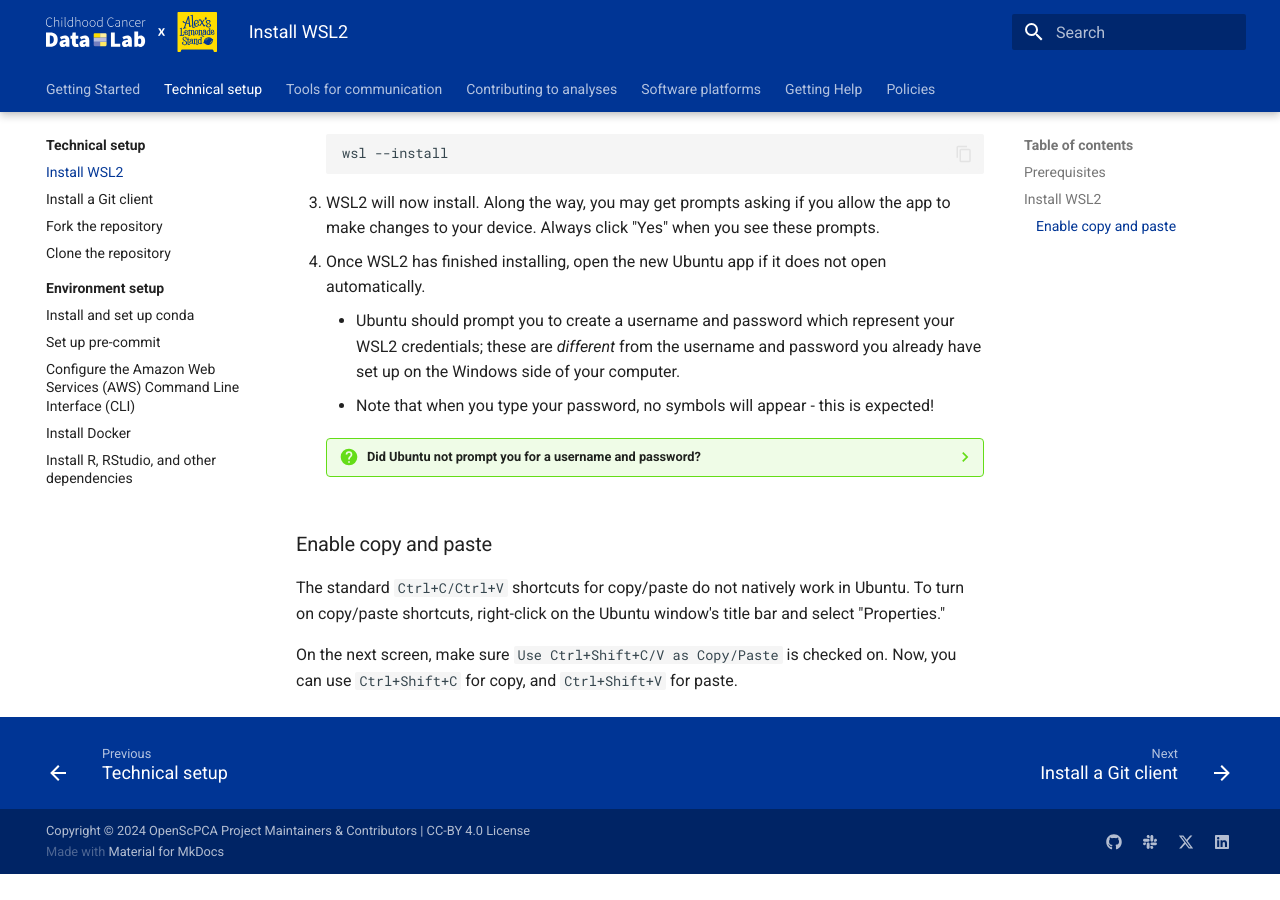
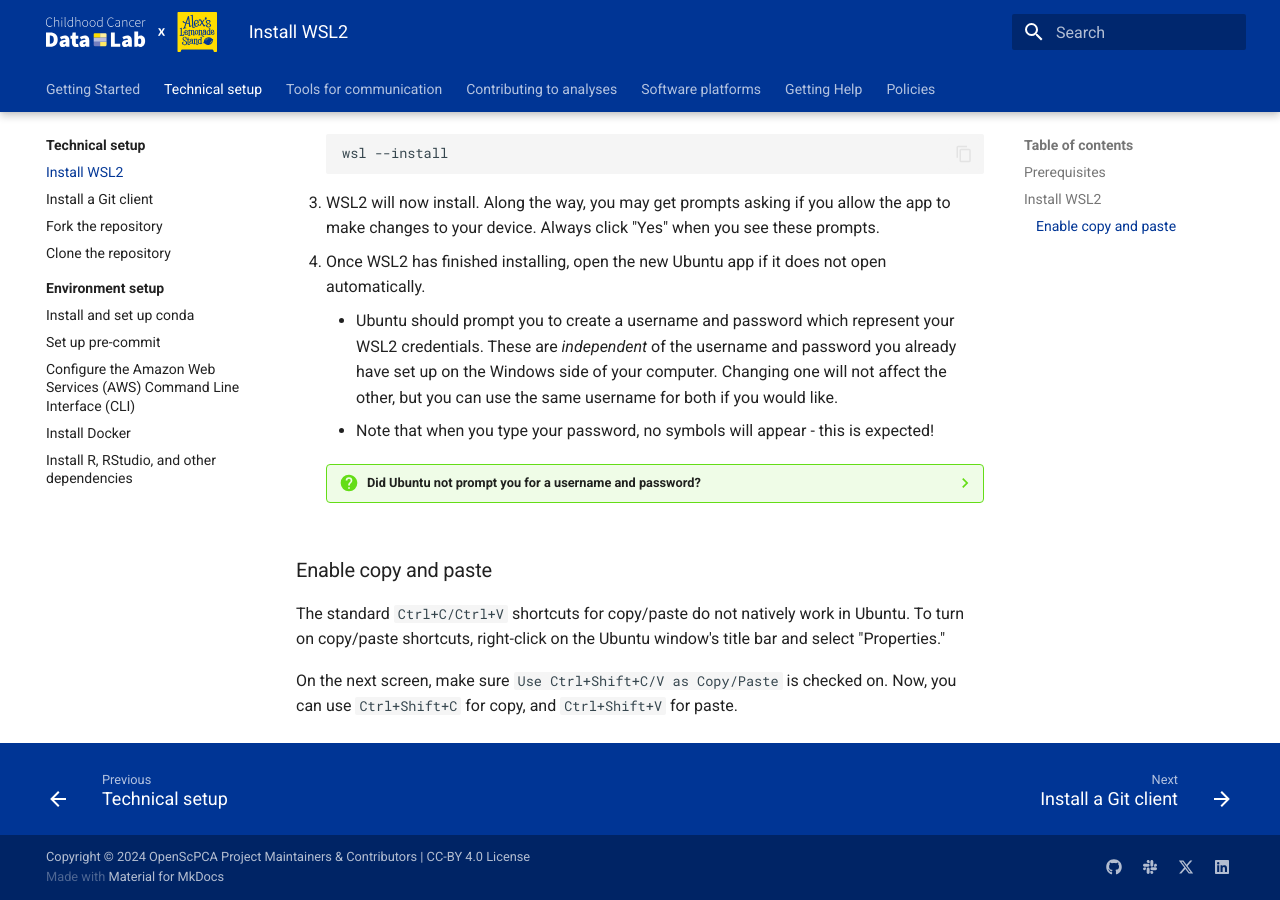
Before and after one commit to AlexsLemonade/OpenScPCA-analysis, an MkDocs documentation site: the page built from docs/technical-setup/install-wsl2.md, in a window 1280 px wide and 900 px high, scrolled down 670 px. Built offline with MkDocs 1.6.1 and Material for MkDocs 9.7.7, drawn with Linux system fonts in a browser that asks for light colours; before the commit the page ends 1544 px from its top, so only the background shows below that.

Commit message:
Apply suggestions from code review
Co-authored-by: Joshua Shapiro <josh.shapiro@ccdatalab.org>

```diff
--- a/docs/technical-setup/install-wsl2.md
+++ b/docs/technical-setup/install-wsl2.md
@@ -31,7 +31,9 @@ Along the way, you may get prompts asking if you allow the app to make changes t
 Always click "Yes" when you see these prompts.
 
 1. Once WSL2 has finished installing, open the new Ubuntu app if it does not open automatically.
-    - Ubuntu should prompt you to create a username and password which represent your WSL2 credentials; these are _different_ from the username and password you already have set up on the Windows side of your computer.
+    - Ubuntu should prompt you to create a username and password which represent your WSL2 credentials.
+      These are _independent_ of the username and password you already have set up on the Windows side of your computer.
+      Changing one will not affect the other, but you can use the same username for both if you would like.
     - Note that when you type your password, no symbols will appear - this is expected!
 
     ??? question "Did Ubuntu not prompt you for a username and password?"
```
Also changed, not shown: docs/software-platforms/general-tools/using-the-terminal.md (+1 -1 lines), docs/technical-setup/index.md (+2 -2 lines).
